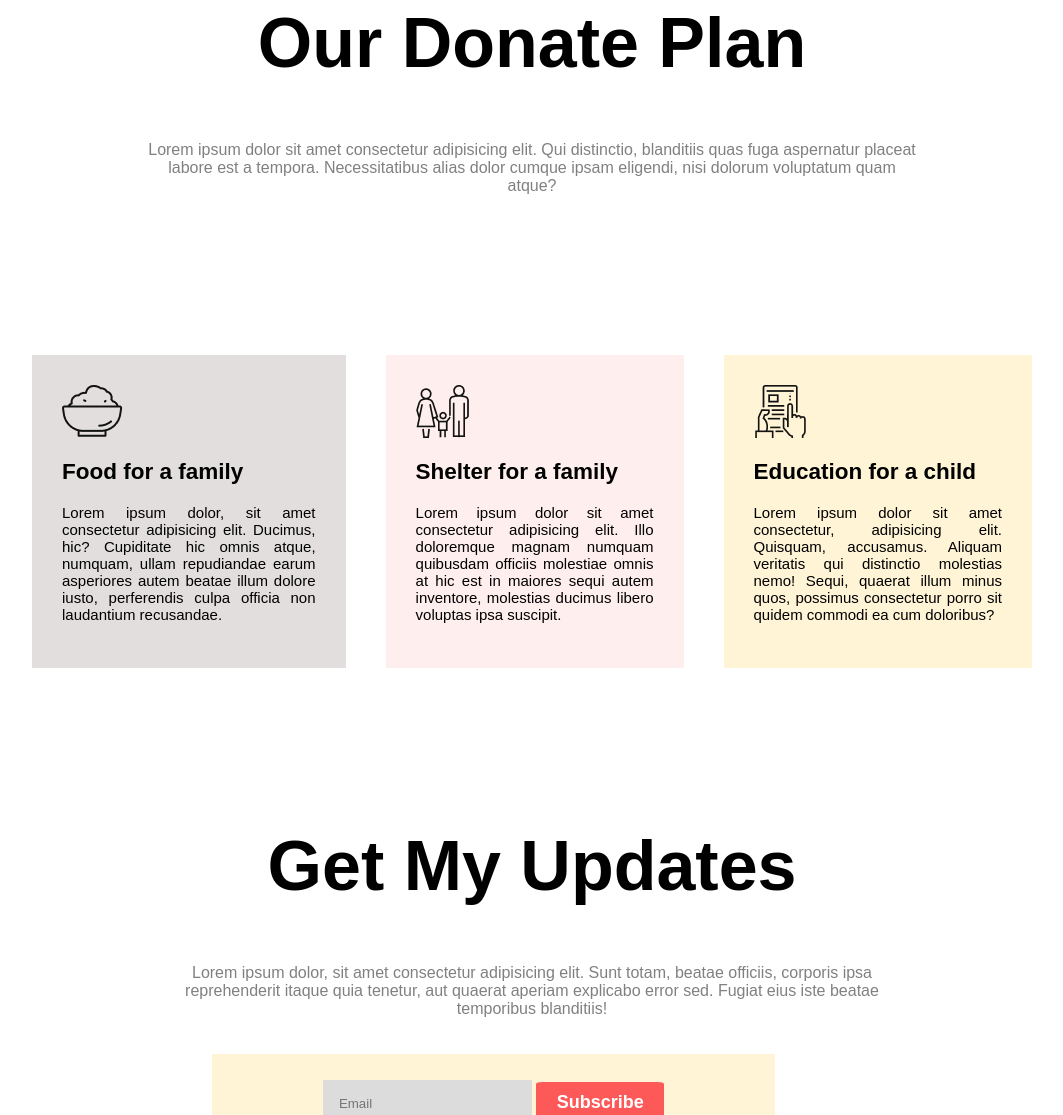
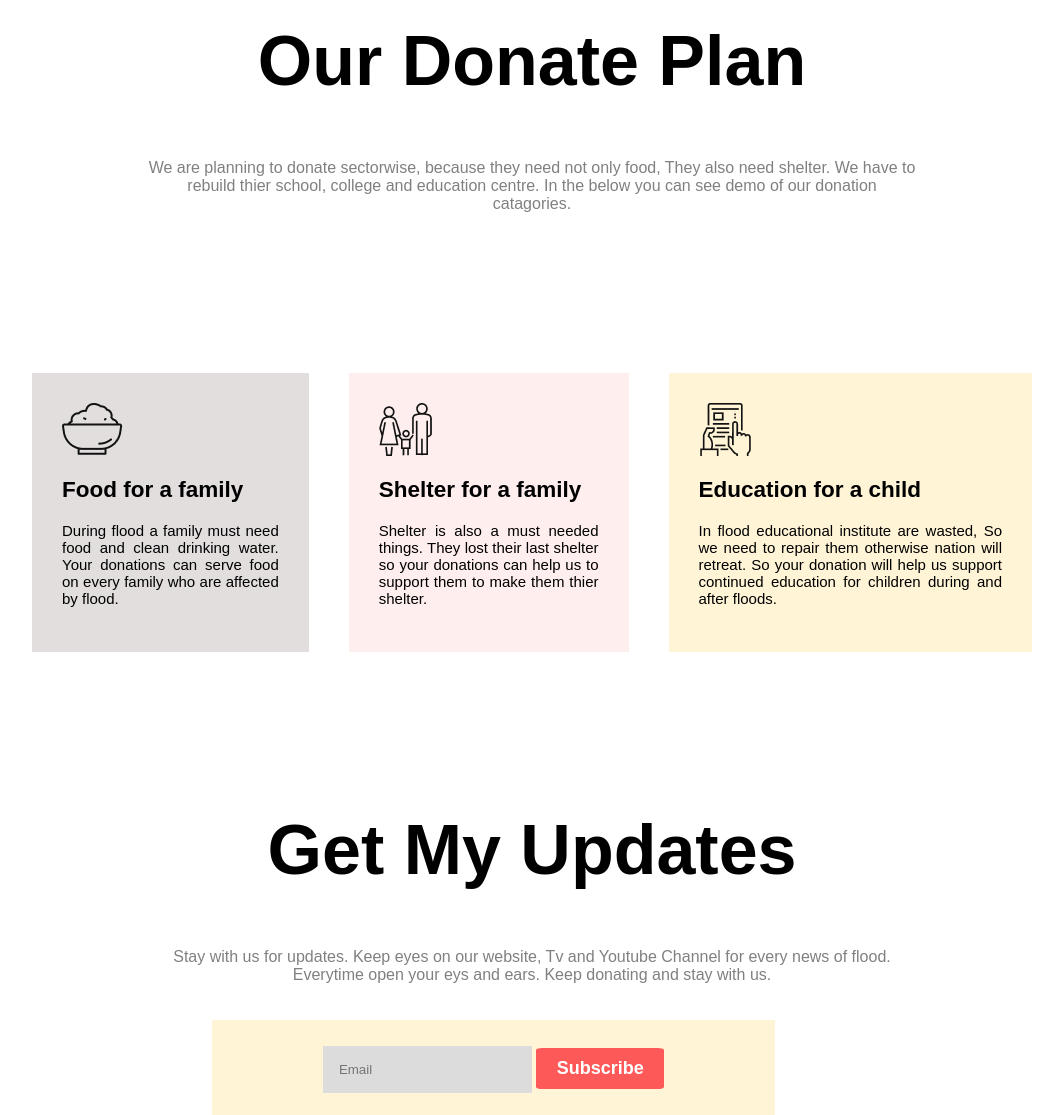
Before and after one commit to Atikul-Islam/donate-today, a plain HTML site: page index.html in a window 1280 px wide. Shown: the part 1685-2800 px from the top of the page, without its empty margins (108-1171 px from the left). Drawn offline with Linux system fonts and the light colour scheme; a web font is replaced by a local one.

Commit message:
modified articles and texts

```diff
--- a/index.html
+++ b/index.html
@@ -13,12 +13,13 @@
 <body>
     <section class="top-banner">
         <h1 id="banner-title">Let's Help Those Who Are More In Need</h1>
-        <p class="description">Lorem ipsum dolor, sit amet consectetur adipisicing elit. Doloribus a aut placeat reprehenderit atque unde architecto earum reiciendis itaque ad non eos omnis error officiis iure eum, velit, laudantium similique.Lorem ipsum dolor, sit amet consectetur adipisicing elit. Doloribus a aut placeat reprehenderit atque unde architecto earum reiciendis itaque ad non eos omnis error officiis iure eum, velit, laudantium similiqueLorem ipsum dolor, sit amet consectetur adipisicing elit. Doloribus a aut placeat reprehenderit atque unde architecto earum reiciendis itaque ad non eos omnis error officiis iure eum, velit, laudantium similiqueLorem ipsum dolor, sit amet consectetur adipisicing elit. Doloribus a aut placeat reprehenderit atque unde architecto earum reiciendis itaque ad non eos omnis error officiis iure eum, velit, laudantium similique</p>
+        <p class="description">Extreme flooding in Sylhet and Sunamganj districts in May, 2022 caused heartbreaking damage and devastation, putting 1.5 million children at risk.Your donation will help save lives.
+        </p>
         <a target="_blank" class="link-button" href="https://www.google.com">Donate Now</a>
     </section>
     <section class="donate">
         <h1 class="section-title">Donate Today</h1>
-        <p class="description">Lorem ipsum dolor sit amet consectetur adipisicing elit. Commodi ipsam blanditiis illo, dolore deleniti beatae fugiat repudiandae magnam ab quibusdam aliquid non labore quod consectetur nisi nemo debitis esse nulla.</p>
+        <p class="description">The most needs for affected communities are : Clean drinking water, Basic food staples, Meals for children, Hygiene kits, Makeshift shelter, Tarpaulins, Shelter toolkits, wash items, Tube well repairing, Annimal foddar, Mosquito nets etc. Need huge cash support for buy these. Keep donating us.</p>
             <div class="container">
                 <div>
                     <h1>100tk</h1>
@@ -44,28 +45,28 @@
     </section>
     <section class="donate-plan">
         <h1 class="section-title">Our Donate Plan</h1>
-        <p class="description">Lorem ipsum dolor sit amet consectetur adipisicing elit. Qui distinctio, blanditiis quas fuga aspernatur placeat labore est a tempora. Necessitatibus alias dolor cumque ipsam eligendi, nisi dolorum voluptatum quam atque?</p>
+        <p class="description">We are planning to donate sectorwise, because they need not only food, They also need shelter. We have to rebuild thier school, college and education centre. In the below you can see demo of our donation catagories.</p>
         <div class="container" id="plan-container">
             <div id="food-container">
                 <img src="images/food.png" alt="food">
                 <h1>Food for a family</h1>
-                <p>Lorem ipsum dolor, sit amet consectetur adipisicing elit. Ducimus, hic? Cupiditate hic omnis atque, numquam, ullam repudiandae earum asperiores autem beatae illum dolore iusto, perferendis culpa officia non laudantium recusandae.</p>
+                <p>During flood a family must need food and clean drinking water. Your donations can serve food on every family who are affected by flood.</p>
             </div>
             <div id="family-container">
                 <img src="images/shelter.png" alt="family">
                 <h1>Shelter for a family</h1>
-                <p>Lorem ipsum dolor sit amet consectetur adipisicing elit. Illo doloremque magnam numquam quibusdam officiis molestiae omnis at hic est in maiores sequi autem inventore, molestias ducimus libero voluptas ipsa suscipit.</p>
+                <p>Shelter is also a must needed things. They lost their last shelter so your donations can help us to support them to make them thier shelter.</p>
             </div>
             <div id="child-container">
                 <img src="images/Frame-1.png" alt="Education">
                 <h1>Education for a child</h1>
-                <p>Lorem ipsum dolor sit amet consectetur, adipisicing elit. Quisquam, accusamus. Aliquam veritatis qui distinctio molestias nemo! Sequi, quaerat illum minus quos, possimus consectetur porro sit quidem commodi ea cum doloribus?</p>
+                <p>In flood educational institute are wasted, So we need to repair them otherwise nation will retreat. So your donation will help us support continued education for children during and after floods.</p>
             </div>
         </div>
     </section>
     <section class="updates">
         <h1 class="section-title">Get My Updates</h1>
-        <p class="description">Lorem ipsum dolor, sit amet consectetur adipisicing elit. Sunt totam, beatae officiis, corporis ipsa reprehenderit itaque quia tenetur, aut quaerat aperiam explicabo error sed. Fugiat eius iste beatae temporibus blanditiis!</p>
+        <p class="description">Stay with us for updates. Keep eyes on our website, Tv and Youtube Channel for every news of flood. Everytime open your eys and ears. Keep donating and stay with us.</p>
         <form action="/action_page.php">
             <input type="email" name="email" id="mail" placeholder="Email">
             <input id="subscribe" type="button" value="Subscribe">
@@ -75,7 +76,7 @@
 
 </body>
 <footer>
-    <h3>Be humble</h3>
-    <h5>I am gonna do it</h5>
+    <h3>Stay with Us</h3>
+    <h5>When Flooded, Turn Around Don't Drown.</h5>
 </footer>
 </html>
```
